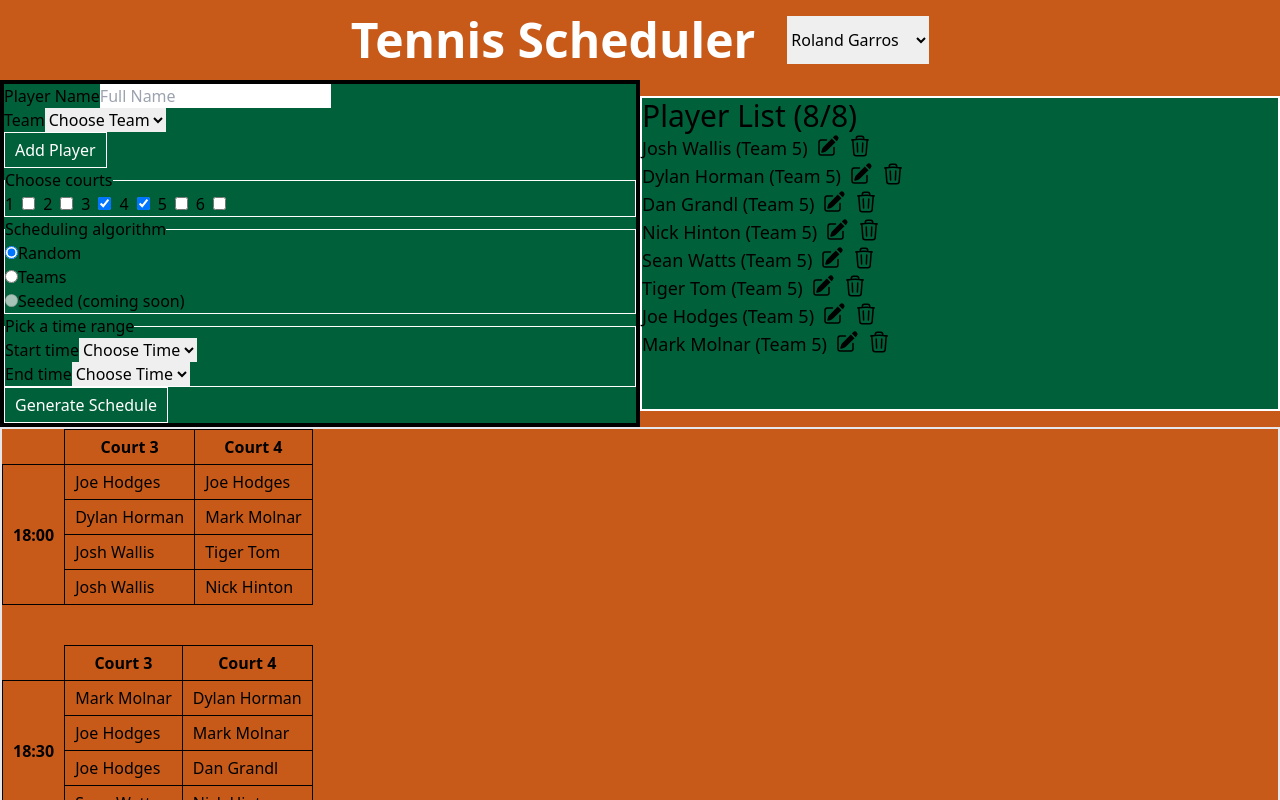
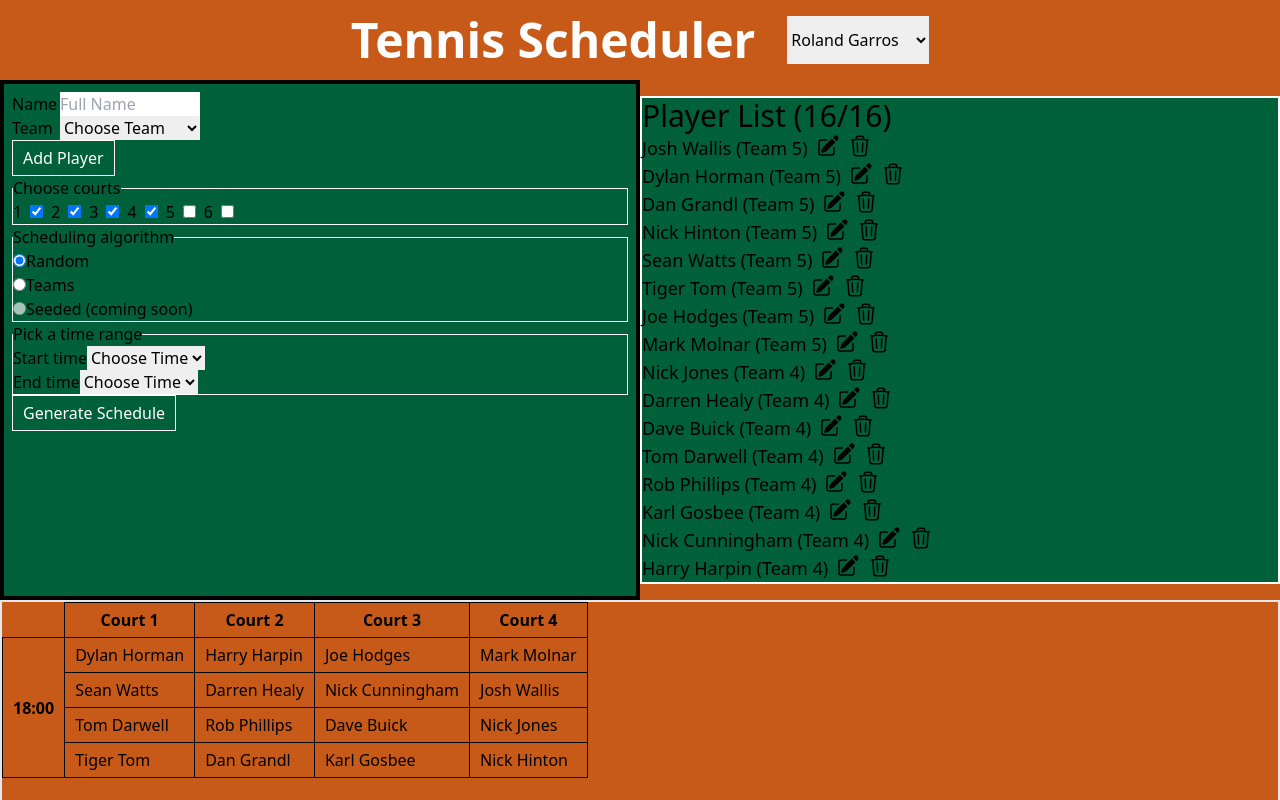
Before and after one commit to wallisCodes/tennis-scheduler, a React (Vite) app: page / in a window 1280 px wide. Shown: the top 800 px of the page. Built offline with nearby package versions, Linux system fonts and the light colour scheme.

Commit message:
Implemented v2 random schedule generation

```diff
--- a/src/components/PlayerForm.jsx
+++ b/src/components/PlayerForm.jsx
@@ -14,27 +14,27 @@ export default function PlayerForm({addPlayer}){
 
     return (
         <>
-            <form onSubmit={handleSubmit}>
-                <div className="flex">
-                    <label htmlFor="player-name" className="">Player Name</label>
+            <form onSubmit={handleSubmit} className="">
+                <div className="flex space-x-2">
+                    <label htmlFor="player-name" className="w-[40px]">Name</label>
                     <input
                         type="text"
                         id="player-name"
                         placeholder="Full Name"
-                        onChange={(e) => setName(e.target.value)}
+                        onChange={e => setName(e.target.value)}
                         value={name}
-                        className=""
+                        className="w-[140px]"
                         required
                     />
                 </div>
 
-                <div className="flex">
-                    <label htmlFor="team" className="">Team</label>
+                <div className="flex space-x-2">
+                    <label htmlFor="team" className="w-[40px]">Team</label>
                     <select
                         id="team"
                         onChange={e => setTeam(e.target.value)}
                         value={team}
-                        className=""
+                        className="w-[140px]"
                         required
                     >
                         <option value="">Choose Team</option>
--- a/src/components/Schedule.jsx
+++ b/src/components/Schedule.jsx
@@ -4,14 +4,35 @@ export default function Schedule({players, courts}){
     // Defining useful variables to generate dynamic schedule table
     const sessions = ["18:00", "18:30", "19:00", "19:30"]; //time sessions each player will play before swapping, hard-coded temporarily
 
-    //object containing key-value pairs of selected courts only
+    // object containing key-value pairs of selected courts only
     const rawCourtsSelected = Object.fromEntries(
         Object.entries(courts).filter(([key, value]) => value === true)
     );
     const courtsSelected = Object.keys(rawCourtsSelected); //array of selected court numbers (keys only)
 
 
-    // const randomPlayerIndex = Math.floor(Math.random() * players.length);
+    //Fisher-Yates shuffling algorithm to randomise elements within an array
+    function shuffle(array) {
+        for (let i = array.length - 1; i > 0; i--) {
+            let j = Math.floor(Math.random() * (i + 1));
+            [array[i], array[j]] = [array[j], array[i]];
+        }
+        return array
+    }
+
+
+    var oneSessionGroups = []; // temp array used to generate player schedule for each session
+    var allSessionGroups = []; // contains player names for entire schedule
+
+    for (var i = 0; i < sessions.length; i++){
+        const shuffledPlayerNames = shuffle(players.map(player => player.fullName)); // reshuffle players for every session
+        for (var j = 0; j < shuffledPlayerNames.length; j += courtsSelected.length) {
+            // split shuffled names into smaller arrays (length = courts selected) to be inserted into schedule table
+            oneSessionGroups.push(shuffledPlayerNames.slice(j, j + courtsSelected.length));
+        }
+        allSessionGroups.push(oneSessionGroups); // push each session's players to the master array
+        oneSessionGroups = []; // resetting array before generating another random set of players for the next session
+    }
 
 
     const randomSchedule = sessions.map((session, index) => (
@@ -25,16 +46,16 @@ export default function Schedule({players, courts}){
             <tbody>
                 <tr>
                     <th rowSpan="4">{session}</th>
-                    {courtsSelected.map((_, i) => <td key={i}>{players[Math.floor(Math.random() * players.length)].fullName}</td>)}
+                    {allSessionGroups[index][0].map((player, i) => <td key={i}>{player}</td>)}
                 </tr>
                 <tr>
-                    {courtsSelected.map((_, i) => <td key={i}>{players[Math.floor(Math.random() * players.length)].fullName}</td>)}
+                    {allSessionGroups[index][1].map((player, i) => <td key={i}>{player}</td>)}
                 </tr>
                 <tr>
-                    {courtsSelected.map((_, i) => <td key={i}>{players[Math.floor(Math.random() * players.length)].fullName}</td>)}
+                    {allSessionGroups[index][2].map((player, i) => <td key={i}>{player}</td>)}
                 </tr>
                 <tr>
-                    {courtsSelected.map((_, i) => <td key={i}>{players[Math.floor(Math.random() * players.length)].fullName}</td>)}
+                    {allSessionGroups[index][3].map((player, i) => <td key={i}>{player}</td>)}
                 </tr>
             </tbody>
         </table>
--- a/src/components/ScheduleWrapper.jsx
+++ b/src/components/ScheduleWrapper.jsx
@@ -12,7 +12,83 @@ uuidv4();
 export default function ScheduleWrapper(){
     const [theme, setTheme] = useState("roland-garros");
     // const [players, setPlayers] = useState([]);
-    const [players, setPlayers] = useState([ //8 player testing
+    // const [players, setPlayers] = useState([ //4 player testing
+    //     {
+    //         id: uuidv4(),
+    //         fullName: "Josh Wallis",
+    //         team: "5",
+    //         isEditing: false
+    //     },
+    //     {
+    //         id: uuidv4(),
+    //         fullName: "Dylan Horman",
+    //         team: "5",
+    //         isEditing: false
+    //     },
+    //     {
+    //         id: uuidv4(),
+    //         fullName: "Dan Grandl",
+    //         team: "5",
+    //         isEditing: false
+    //     },
+    //     {
+    //         id: uuidv4(),
+    //         fullName: "Nick Hinton",
+    //         team: "5",
+    //         isEditing: false
+    //     }
+    // ]);
+    // const [players, setPlayers] = useState([ //8 player testing
+    //     {
+    //         id: uuidv4(),
+    //         fullName: "Josh Wallis",
+    //         team: "5",
+    //         isEditing: false
+    //     },
+    //     {
+    //         id: uuidv4(),
+    //         fullName: "Dylan Horman",
+    //         team: "5",
+    //         isEditing: false
+    //     },
+    //     {
+    //         id: uuidv4(),
+    //         fullName: "Dan Grandl",
+    //         team: "5",
+    //         isEditing: false
+    //     },
+    //     {
+    //         id: uuidv4(),
+    //         fullName: "Nick Hinton",
+    //         team: "5",
+    //         isEditing: false
+    //     },
+    //     {
+    //         id: uuidv4(),
+    //         fullName: "Sean Watts",
+    //         team: "5",
+    //         isEditing: false
+    //     },
+    //     {
+    //         id: uuidv4(),
+    //         fullName: "Tiger Tom",
+    //         team: "5",
+    //         isEditing: false
+    //     },
+    //     {
+    //         id: uuidv4(),
+    //         fullName: "Joe Hodges",
+    //         team: "5",
+    //         isEditing: false
+    //     },
+    //     {
+    //         id: uuidv4(),
+    //         fullName: "Mark Molnar",
+    //         team: "5",
+    //         isEditing: false
+    //     }
+    // ]);
+    const [players, setPlayers] = useState([ //16 player testing
         {
             id: uuidv4(),
             fullName: "Josh Wallis",
@@ -60,109 +136,59 @@ export default function ScheduleWrapper(){
             fullName: "Mark Molnar",
             team: "5",
             isEditing: false
+        },
+        {
+            id: uuidv4(),
+            fullName: "Nick Jones",
+            team: "4",
+            isEditing: false
+        },
+        {
+            id: uuidv4(),
+            fullName: "Darren Healy",
+            team: "4",
+            isEditing: false
+        },
+        {
+            id: uuidv4(),
+            fullName: "Dave Buick",
+            team: "4",
+            isEditing: false
+        },
+        {
+            id: uuidv4(),
+            fullName: "Tom Darwell",
+            team: "4",
+            isEditing: false
+        },
+        {
+            id: uuidv4(),
+            fullName: "Rob Phillips",
+            team: "4",
+            isEditing: false
+        },
+        {
+            id: uuidv4(),
+            fullName: "Karl Gosbee",
+            team: "4",
+            isEditing: false
+        },
+        {
+            id: uuidv4(),
+            fullName: "Nick Cunningham",
+            team: "4",
+            isEditing: false
+        },
+        {
+            id: uuidv4(),
+            fullName: "Harry Harpin",
+            team: "4",
+            isEditing: false
         }
     ]);
-    // const [players, setPlayers] = useState([ //16 player testing
-    //     {
-    //         id: uuidv4(),
-    //         fullName: "Josh Wallis",
-    //         team: "5",
-    //         isEditing: false
-    //     },
-    //     {
-    //         id: uuidv4(),
-    //         fullName: "Dylan Horman",
-    //         team: "5",
-    //         isEditing: false
-    //     },
-    //     {
-    //         id: uuidv4(),
-    //         fullName: "Dan Grandl",
-    //         team: "5",
-    //         isEditing: false
-    //     },
-    //     {
-    //         id: uuidv4(),
-    //         fullName: "Nick Hinton",
-    //         team: "5",
-    //         isEditing: false
-    //     },
-    //     {
-    //         id: uuidv4(),
-    //         fullName: "Sean Watts",
-    //         team: "5",
-    //         isEditing: false
-    //     },
-    //     {
-    //         id: uuidv4(),
-    //         fullName: "Tiger Tom",
-    //         team: "5",
-    //         isEditing: false
-    //     },
-    //     {
-    //         id: uuidv4(),
-    //         fullName: "Joe Hodges",
-    //         team: "5",
-    //         isEditing: false
-    //     },
-    //     {
-    //         id: uuidv4(),
-    //         fullName: "Mark Molnar",
-    //         team: "5",
-    //         isEditing: false
-    //     },
-    //     {
-    //         id: uuidv4(),
-    //         fullName: "Nick Jones",
-    //         team: "4",
-    //         isEditing: false
-    //     },
-    //     {
-    //         id: uuidv4(),
-    //         fullName: "Darren Healy",
-    //         team: "4",
-    //         isEditing: false
-    //     },
-    //     {
-    //         id: uuidv4(),
-    //         fullName: "Dave Buick",
-    //         team: "4",
-    //         isEditing: false
-    //     },
-    //     {
-    //         id: uuidv4(),
-    //         fullName: "Tom Darwell",
-    //         team: "4",
-    //         isEditing: false
-    //     },
-    //     {
-    //         id: uuidv4(),
-    //         fullName: "Rob Phillips",
-    //         team: "4",
-    //         isEditing: false
-    //     },
-    //     {
-    //         id: uuidv4(),
-    //         fullName: "Karl Gosbee",
-    //         team: "4",
-    //         isEditing: false
-    //     },
-    //     {
-    //         id: uuidv4(),
-    //         fullName: "Nick Cunningham",
-    //         team: "4",
-    //         isEditing: false
-    //     },
-    //     {
-    //         id: uuidv4(),
-    //         fullName: "Harry Harpin",
-    //         team: "4",
-    //         isEditing: false
-    //     }
-    // ]);
     const [courts, setCourts] = useState({
-        "Court 1": false,
-        "Court 2": false,
+        "Court 1": true,
+        "Court 2": true,
         "Court 3": true,
         "Court 4": true,
         "Court 5": false,
@@ -225,7 +251,7 @@ export default function ScheduleWrapper(){
 
                     <div className="flex w-full">
                         {/* FORMS FOR INPUT DATA */}
-                        <div className="box flex flex-col w-1/2 border-4 border-black">
+                        <div className="box flex flex-col w-1/2 border-4 p-2 border-black">
                             <PlayerForm
                                 addPlayer={addPlayer}
                             />
```
